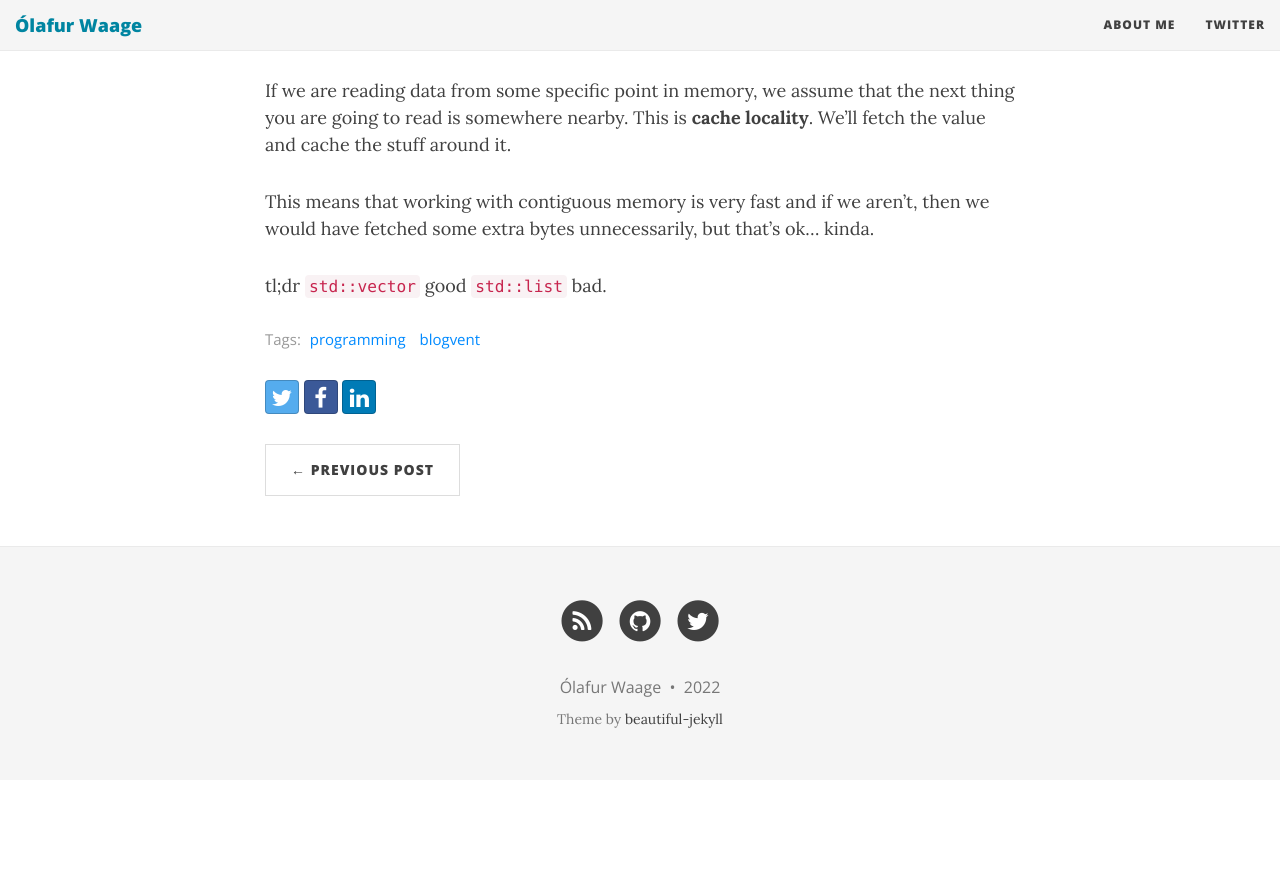
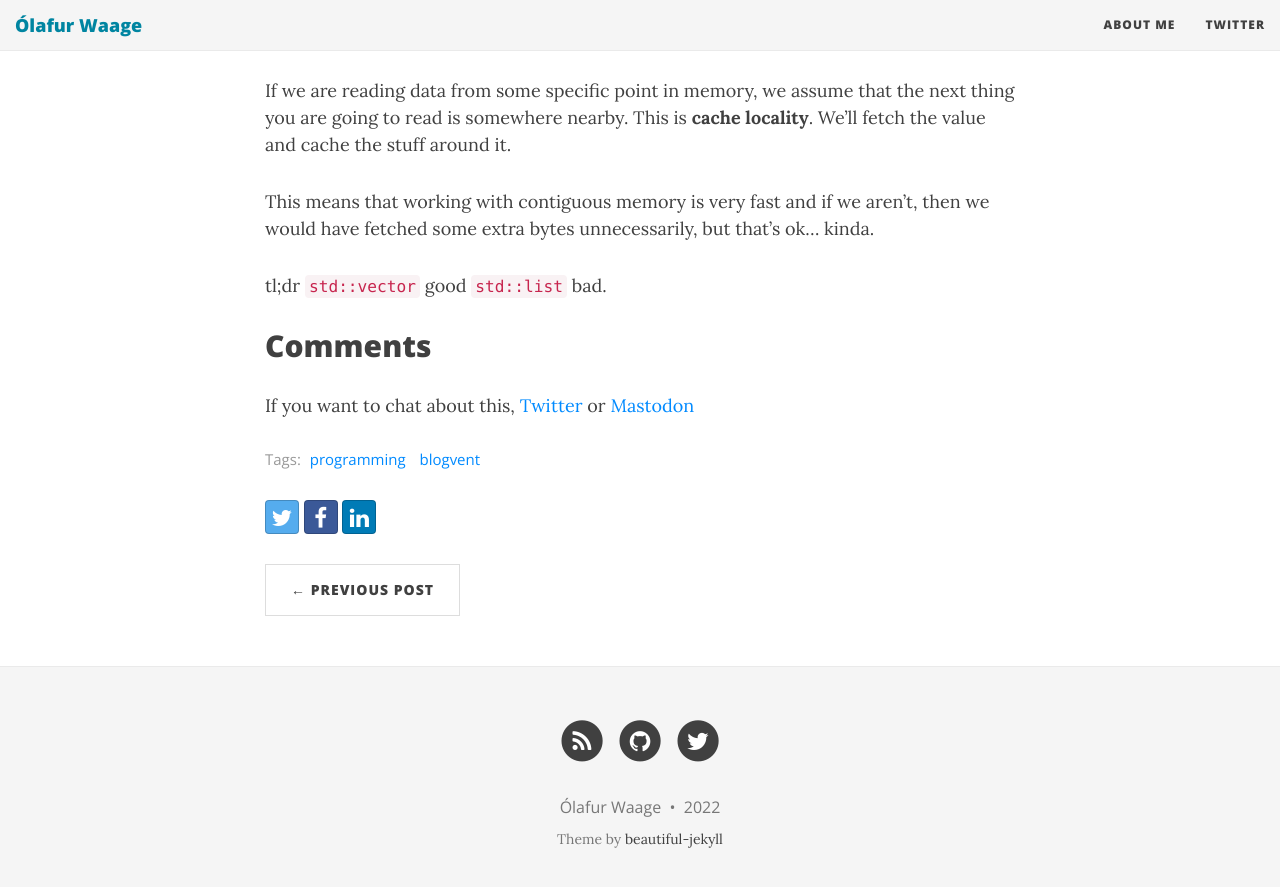
Before and after one commit to olafurw/olafurw.github.io, a Jekyll site: the page built from _posts/2022-12-16-cache-locality.md, in a window 1280 px wide and 900 px high, scrolled down 1764 px. Shown: the top 887 px of the window. Built offline with Jekyll 4.4.1, drawn with Linux system fonts in a browser that asks for light colours; nearby versions of some CDN libraries; before the commit the page ends 2544 px from its top, so only the background shows below that.

Commit message:
cache locality comments

```diff
--- a/_posts/2022-12-16-cache-locality.md
+++ b/_posts/2022-12-16-cache-locality.md
@@ -50,3 +50,7 @@
 This means that working with contiguous memory is very fast and if we aren't, then we would have fetched some extra bytes unnecessarily, but that's ok... kinda.
 
 tl;dr `std::vector` good `std::list` bad.
+
+## Comments
+
+If you want to chat about this, [Twitter](https://twitter.com/olafurw/status/1603797263352045568) or [Mastodon](https://mastodon.social/@olafurw/109524422281601552)
```
